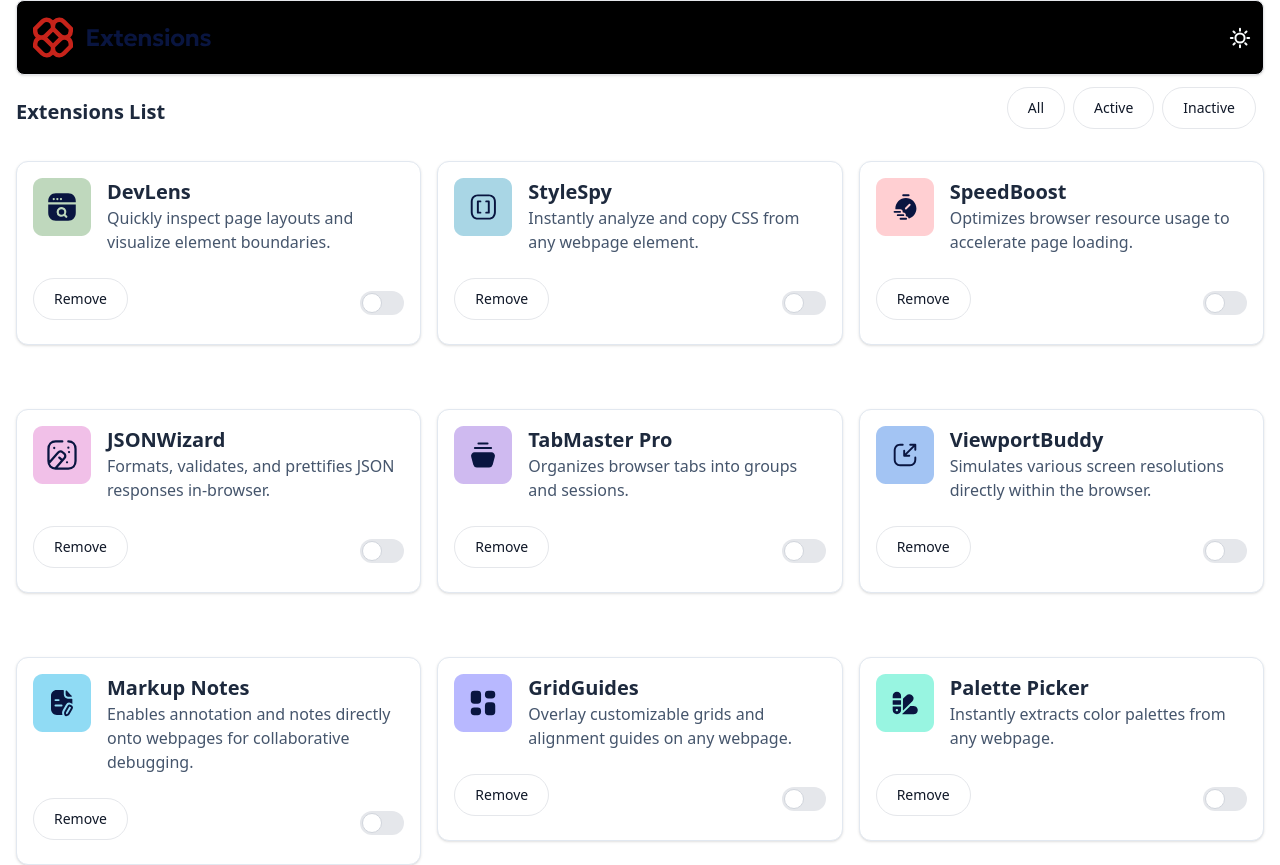
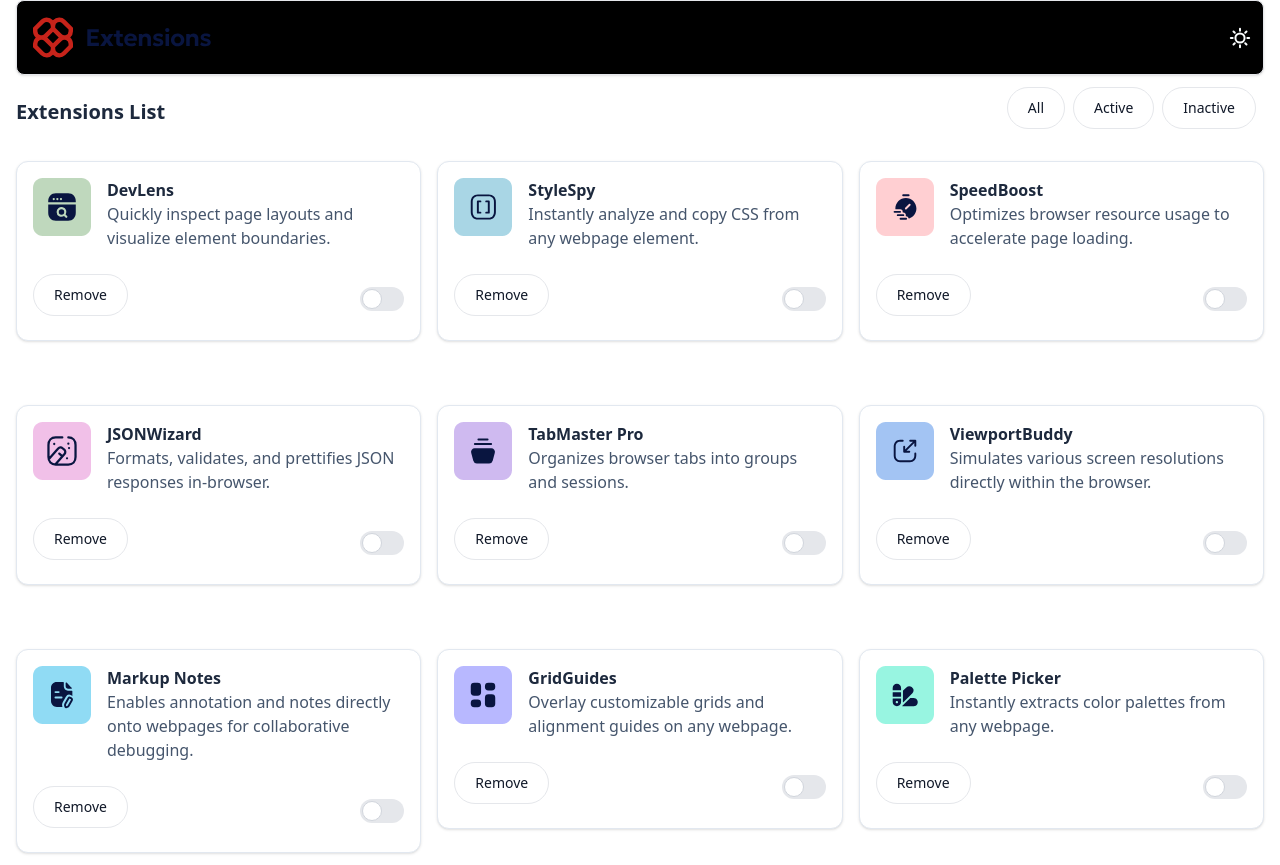
Before and after one commit to negin-khademi/Browser-extension-manager-UI, an Angular app: page / in a window 1280 px wide. Shown: the top 865 px of the page. Built offline with nearby package versions, Linux system fonts and the light colour scheme.

Commit message:
fix : fix ui

```diff
--- a/src/app/card/card.component.html
+++ b/src/app/card/card.component.html
@@ -4,7 +4,7 @@
       class="relative inline-block h-[58px] w-[58px] object-cover object-center" />
     <div class="flex w-full flex-col">
       <div class="flex items-center justify-between">
-        <h5 class="text-xl font-semibold text-slate-800">
+        <h5 class="text-base font-semibold text-slate-800">
           {{card.name}}
         </h5>
       </div>
```
